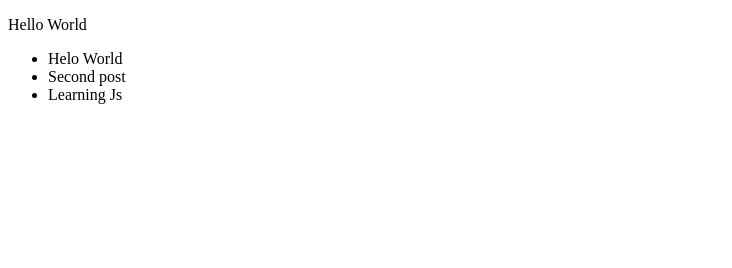
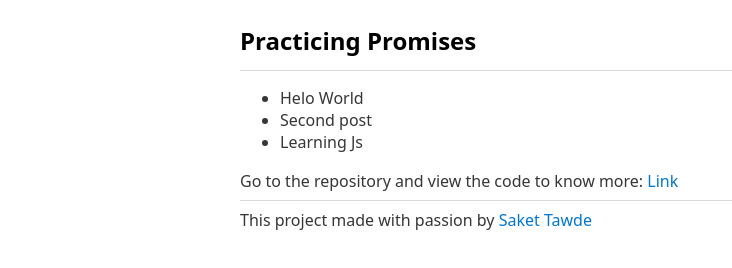
Before and after one commit to sakettawde/playing-with-promises, a plain HTML site: page index.html in a window 1280 px wide. Shown: the whole page, without its empty margins (0-732 px from the left). Drawn offline with nearby package versions, Linux system fonts and the light colour scheme.

Commit message:
made some changes

```diff
--- a/index.html
+++ b/index.html
@@ -3,11 +3,16 @@
 <head>
     <meta charset="UTF-8">
     <meta name="viewport" content="width=device-width, initial-scale=1.0">
-    <title>Document</title>
+    <title>Playing With Promises | Saket</title>
+    <link rel="stylesheet" href="https://cdn.jsdelivr.net/gh/kognise/water.css@latest/dist/light.min.css">
 </head>
 <body>
-    <p>Hello World</p>
+    <h2>Practicing Promises</h2>
+    <hr/>
     <div id="demo"></div>
+    <span>Go to the repository and view the code to know more: <a href="https://github.com/sakettawde/playing-with-promises">Link</a></span>
+    <hr/>
+    <span>This project made with passion by <a href="https://twitter.com/SaketCodes">Saket Tawde</a></span>
 </body>
     <script src="promises.js"></script>
 </html>
```
Also changed, not shown: 1 other file.
